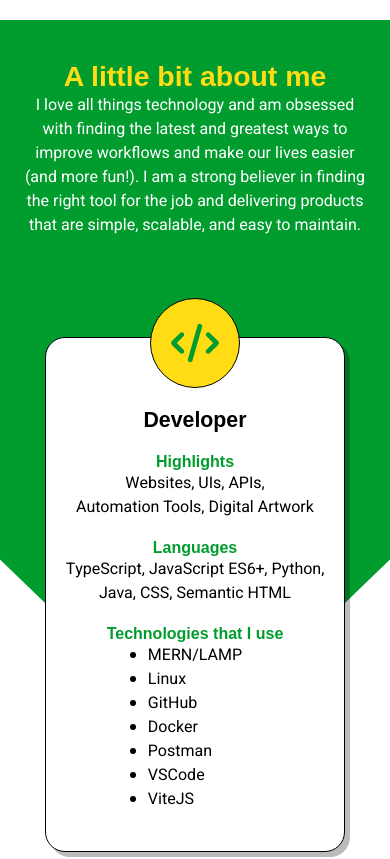
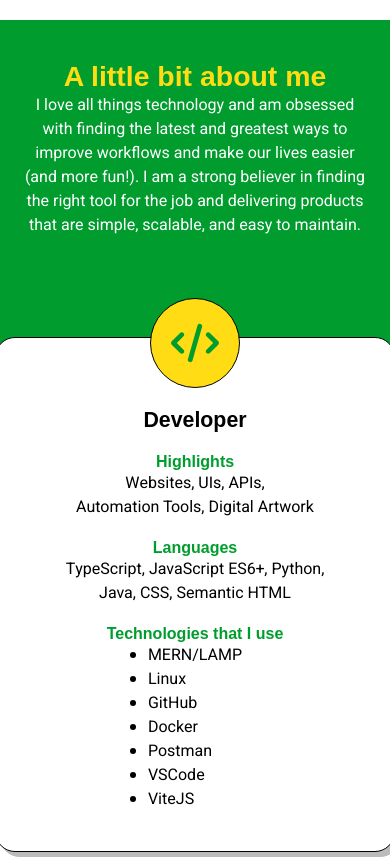
Before and after one commit to NicholasLina/portfolio, a React (Vite) app: page / in a window 390 px wide. Shown: the part 656-1515 px from the top of the page. Built offline with nearby package versions, Linux system fonts and the light colour scheme; a web font is replaced by a local one.

Commit message:
skills card width fix

```diff
--- a/src/styles/Skills.module.css
+++ b/src/styles/Skills.module.css
@@ -31,7 +31,7 @@
 }
 
 .card {
-    max-width: 400px;
+    width: 400px;
     text-align: center;
     background-color: white;
     padding: 40px 20px;
@@ -75,4 +75,7 @@
         align-items: center;
         gap: 80px;
     }
+    .card {
+        max-width: 400px;
+    }
 }
```
